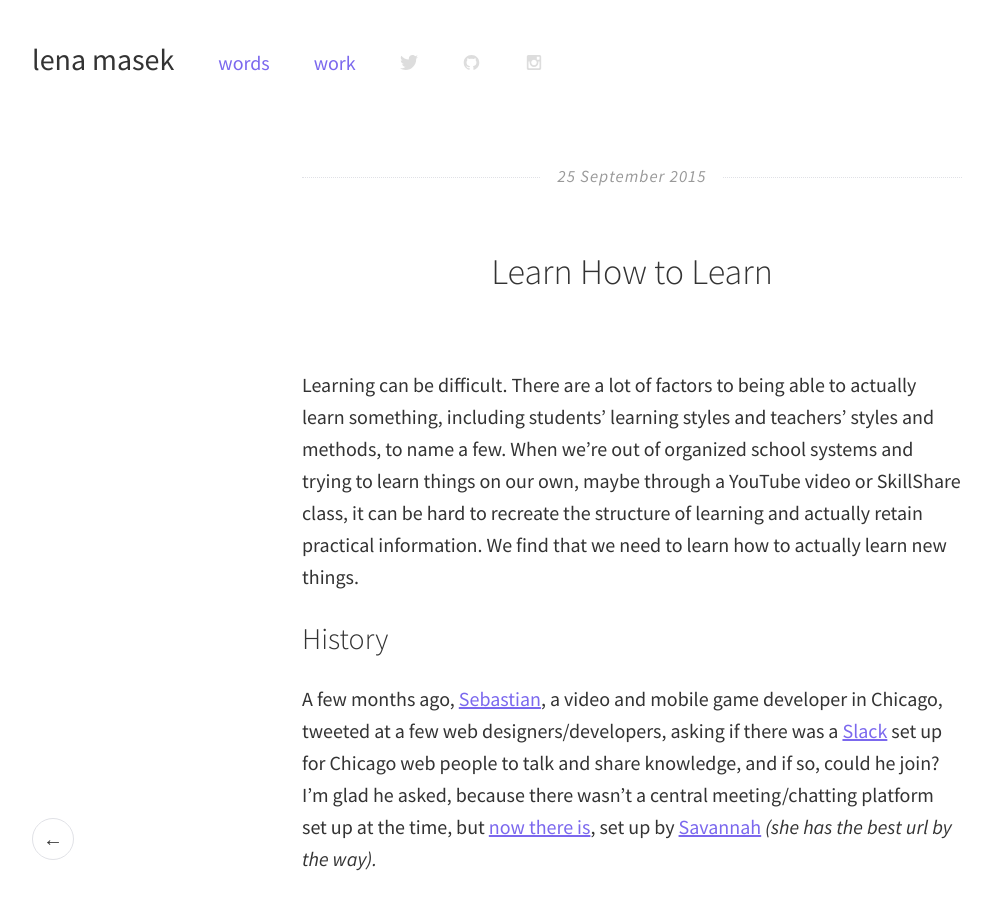
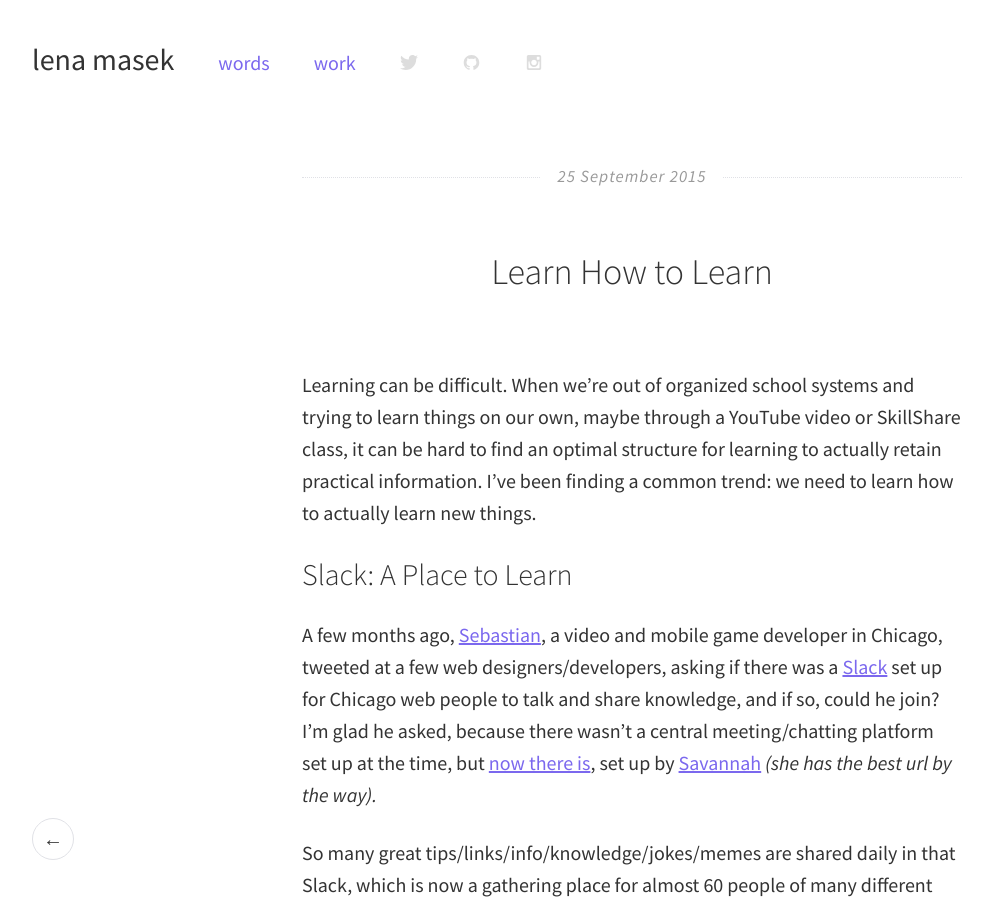
Before and after one commit to lenamasek/lenamasek.github.io, a Jekyll site: the page built from _posts/2015-09-25-how-to-learn.markdown, in a window 1280 px wide and 900 px high. Shown: the whole window, without its empty margins (8-1001 px from the left). Built offline with Jekyll 4.4.1, drawn with Linux system fonts in a browser that asks for light colours.

Commit message:
Update how 2 learn

```diff
--- a/_posts/2015-09-25-how-to-learn.markdown
+++ b/_posts/2015-09-25-how-to-learn.markdown
@@ -5,9 +5,9 @@
 category: blog
 ---
 
-Learning can be difficult. There are a lot of factors to being able to actually learn something, including students' learning styles and teachers' styles and methods, to name a few. When we're out of organized school systems and trying to learn things on our own, maybe through a YouTube video or SkillShare class, it can be hard to recreate the structure of learning and actually retain practical information. We find that we need to learn how to actually learn new things.
+Learning can be difficult. When we're out of organized school systems and trying to learn things on our own, maybe through a YouTube video or SkillShare class, it can be hard to find an optimal structure for learning to actually retain practical information. I've been finding a common trend: we need to learn how to actually learn new things.
 
-### History
+### Slack: A Place to Learn
 A few months ago, [Sebastian](https://twitter.com/sgosztyla), a video and mobile game developer in Chicago, tweeted at a few web designers/developers, asking if there was a [Slack](http://slack.com) set up for Chicago web people to talk and share knowledge, and if so, could he join? I'm glad he asked, because there wasn't a central meeting/chatting platform set up at the time, but [now there is](http://chicagofriends.website), set up by [Savannah](http://sava.nnah.rocks) *(she has the best url by the way).*
 
 So many great tips/links/info/knowledge/jokes/memes are shared daily in that Slack, which is now a gathering place for almost 60 people of many different backgrounds and experiences with the web. Some folks are senior back-end web developers, some are entry level front-end developers, some are designers (of many kinds) looking to get more comfortable with web, and some are corporate IT managers.
```
